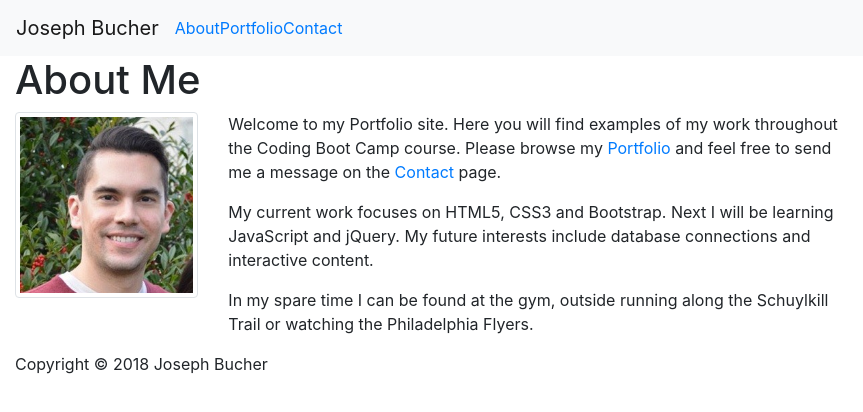
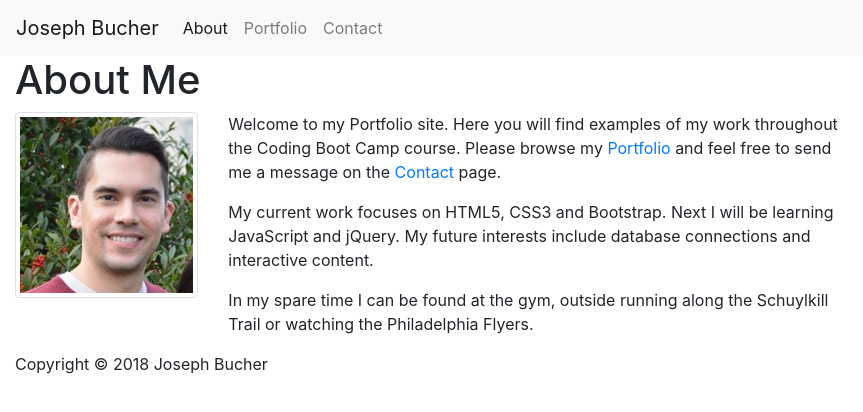
Before and after one commit to Joseph526/Joseph526.github.io, a plain HTML site: page index.html in a window 1280 px wide. Shown: the full height of the page, 0-863 px from the left. Drawn offline with nearby package versions, Linux system fonts and the light colour scheme.

Commit message:
Fixed nav items

```diff
--- a/index.html
+++ b/index.html
@@ -15,23 +15,20 @@
             <span class="navbar-toggler-icon"></span>
         </button>
 
-
         <!-- Collect the nav links, forms, and other content for toggling -->
-        <div class="collapse navbar-collapse" id="bs-example-navbar-collapse-1">
-            <ul class="nav navbar-nav navbar-right">
-                <li>
-                    <a href="index.html">About</a>
+        <div class="collapse navbar-collapse" id="navbarSupportedContent">
+            <ul class="navbar-nav mr-auto">
+                <li class="nav-item active">
+                    <a class="nav-link" href="index.html">About</a>
                 </li>
-                <li>
-                    <a href="portfolio.html">Portfolio</a>
+                <li class="nav-item">
+                    <a class="nav-link" href="portfolio.html">Portfolio</a>
                 </li>
-                <li>
-                    <a href="contact.html">Contact</a>
+                <li class="nav-item">
+                    <a class="nav-link" href="contact.html">Contact</a>
                 </li>
             </ul>
-        </div>
-        <!-- /.navbar-collapse -->
-
+        </div><!-- /.navbar-collapse -->
     </nav>
 
     <div class="container-fluid">
```
